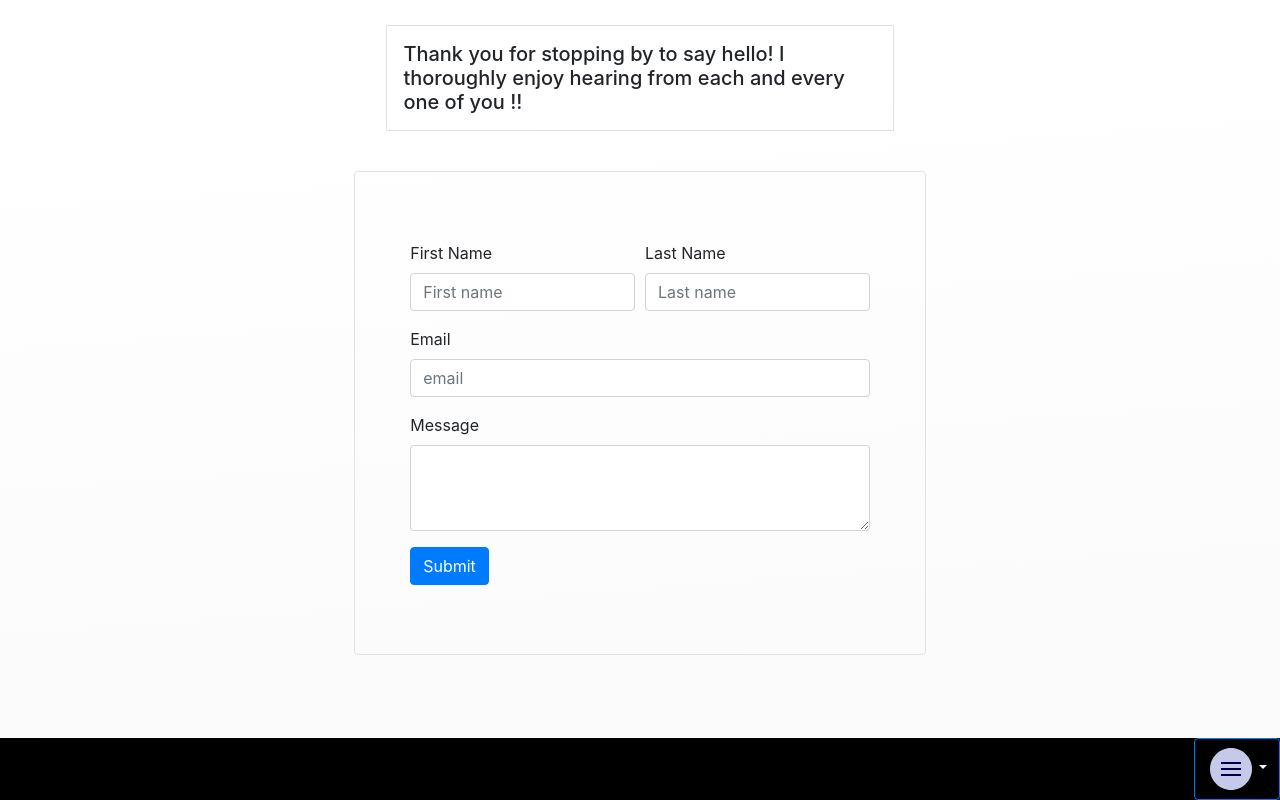
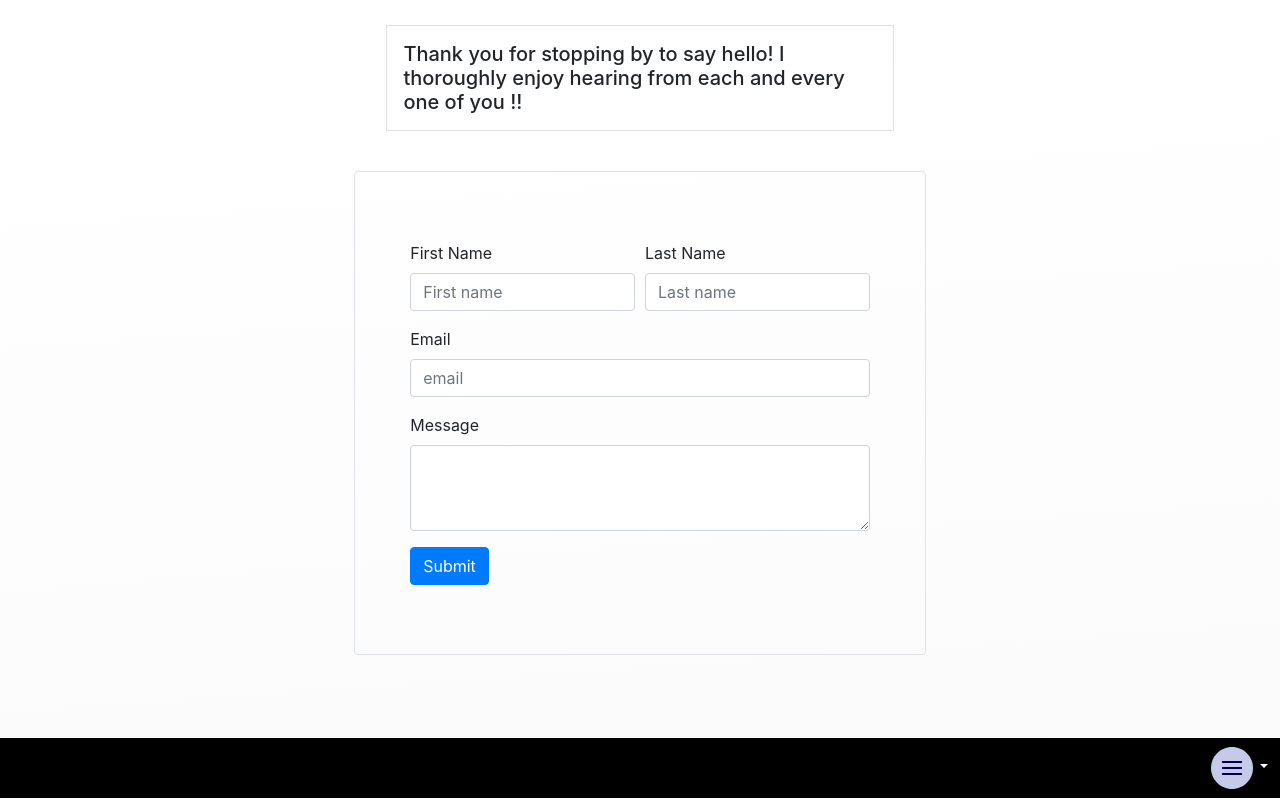
Before and after one commit to brianboros7/brian-boros-web, a React (Create React App) app: page /contact in a window 1280 px wide. Shown: the part 183-983 px from the top of the page. Built offline with nearby package versions, Linux system fonts and the light colour scheme.

Commit message:
fixed burger nav border color.

```diff
--- a/src/components/menu/style.scss
+++ b/src/components/menu/style.scss
@@ -17,12 +17,5 @@
 #burger-icon, #burger-toggler {
     background-color: black;
     text-align: right;
+    border: none;
 }
-.btn,.dropdown-toggle, .btnprimary:focus,
-.btn-primary:hover,
-.btn-primary:active,
-.btn-primary.active,
-.open .dropdown-toggle.btn-primary {
- background-image: none;
- background-color: none;
-}
```
